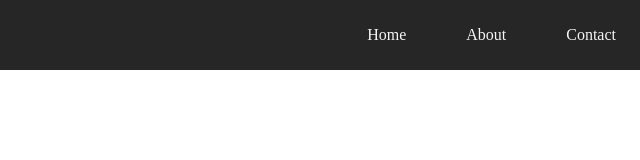
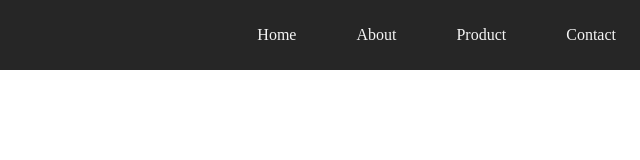
Before and after one commit to Xynno22/Collection, a plain HTML site: page index.html in a window 1280 px wide. Both pictures are taken after a click on the link "Home". Shown: the full height of the page, 640-1280 px from the left. Drawn offline with Linux system fonts and the light colour scheme.

Commit message:
pembaruan

```diff
--- a/index.html
+++ b/index.html
@@ -17,6 +17,7 @@
         <ul class="nav-menu">
           <li class="nav-item"><a href="#" class="nav-link">Home</a></li>
           <li class="nav-item"><a href="#" class="nav-link">About</a></li>
+          <li class="nav-item"><a href="#" class="nav-link">Product</a></li>
           <li class="nav-item"><a href="#" class="nav-link">Contact</a></li>
         </ul>
         <div class="hamburger">
--- a/script.js
+++ b/script.js
@@ -5,3 +5,8 @@ hamburger.addEventListener("click", () => {
     hamburger.classList.toggle("active");
     navMenu.classList.toggle("active");
 })
+
+document.querySelectorAll(".nav-link").forEach(n => n.addEventListener("click",() => {
+    hamburger.classList.remove("active");
+    navMenu.classList.remove("active")
+}))
```
